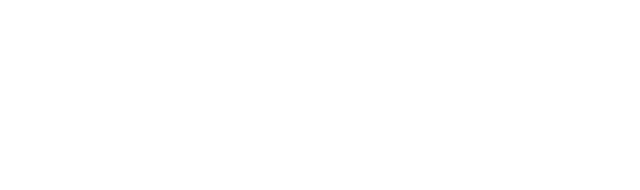
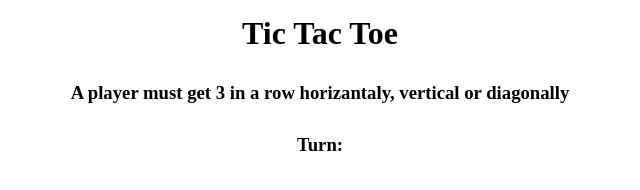
Before and after one commit to MoustafaIsm/tic-tac-toe-game, a plain HTML site: page index.html in a window 1280 px wide. Shown: the whole page, without its empty margins (320-960 px from the left). Drawn offline with Linux system fonts and the light colour scheme.

Commit message:
Added the header

```diff
--- a/index.html
+++ b/index.html
@@ -10,6 +10,22 @@
 </head>
 
 <body>
+    <div class="body-wrapper">
+        <!-- Header -->
+        <div class="header-wrapper">
+            <h1>Tic Tac Toe</h1>
+            <h3>A player must get 3 in a row horizantaly, vertical or diagonally</h3>
+            <h3>Turn: </h3>
+        </div>
+        <!-- Game -->
+        <div class="game-wrapper">
+
+        </div>
+        <!-- Results and Restart -->
+        <div class="result-restart-wrapper">
+
+        </div>
+    </div>
 
     <script src="./scripts/script.js"></script>
 </body>
--- a/styles/styles.css
+++ b/styles/styles.css
@@ -0,0 +1,38 @@
+/* Reset */
+* {
+    margin: 0px;
+    padding: 0px;
+    box-sizing: border-box;
+}
+
+img {
+    height: 100%;
+}
+
+/** Website Sections **/
+.body-wrapper {
+    display: flex;
+    flex-direction: column;
+}
+
+.body-wrapper * {
+    text-align: center;
+}
+
+/* Header */
+.header-wrapper {
+    display: flex;
+    flex-direction: column;
+    justify-content: center;
+}
+
+.header-wrapper > * {
+    margin: 15px 0px;
+}
+
+
+/* Utilities */
+
+
+
+/* Media Query */
```
